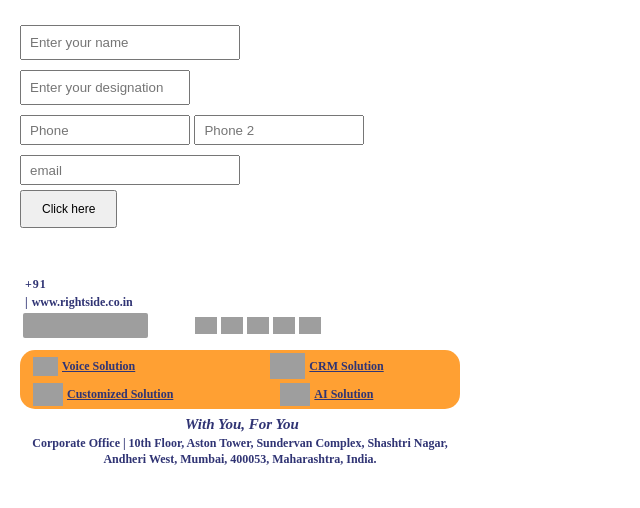
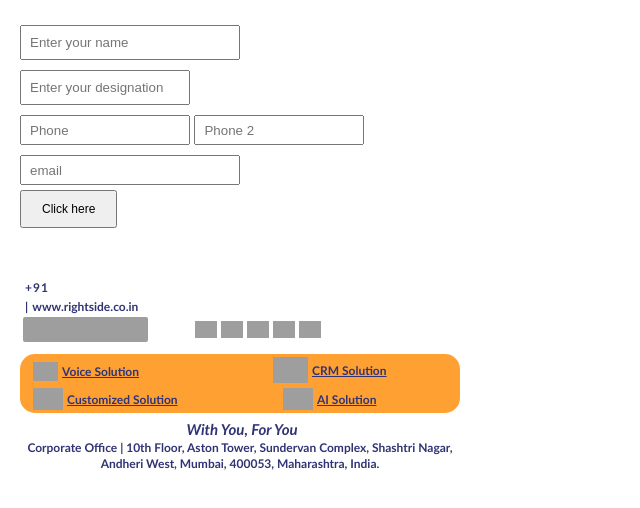
Before and after one commit to Right-side123/Email_Signature, a plain HTML site: page index.html in a window 1280 px wide. Both pictures are taken after a click on the button "Click here". Shown: the whole page, without its empty margins (0-640 px from the left). Drawn offline with Linux system fonts and the light colour scheme; grey boxes are pictures that could not be loaded.

Commit message:
Trebuchet MS

```diff
--- a/index.html
+++ b/index.html
@@ -32,7 +32,7 @@
       <button onclick="generateSignature()" style="padding: 10px 20px; font-size: 12px;">Click here</button>
   </div>
 
-  <div id="signatureView" style="width: 550px; font-family: trebuchet M;">
+  <div id="signatureView" style="width: 550px; font-family: Trebuchet MS;">
 
   </div>
 
@@ -46,16 +46,16 @@
 
       const signature = `
         <div>
-          <Span style="font-size: 12; font-weight: 600; font-family: trebuchet M; color:#303474; margin-left: 5px;">${name}</Span><br/>
-          <Span style="font-size: 12px; font-weight: 600; font-family: trebuchet M; color:#303474; margin-left: 5px;">${designation}</Span>
+          <Span style="font-size: 12; font-weight: 600; font-family: Trebuchet MS; color:#303474; margin-left: 5px;">${name}</Span><br/>
+          <Span style="font-size: 12px; font-weight: 600; font-family: Trebuchet MS; color:#303474; margin-left: 5px;">${designation}</Span>
           <div>
 
-            <span style="font-size: 12px; font-family: trebuchet M; color:#303474; font-weight:600; letter-spacing:1px; margin-left: 5px;">+91 ${phone1.slice(0, 5)} ${phone1.slice(5)} ${phone2 ? ` | +91 ${phone2.slice(0, 5)} ${phone2.slice(5)}` : ''}</span>
+            <span style="font-size: 12px; font-family: Trebuchet MS; color:#303474; font-weight:600; letter-spacing:1px; margin-left: 5px;">+91 ${phone1.slice(0, 5)} ${phone1.slice(5)} ${phone2 ? ` | +91 ${phone2.slice(0, 5)} ${phone2.slice(5)}` : ''}</span>
           </div>
 
           <div>
 
-            <span style="color:#303474; font-family: trebuchet M; font-weight:600; font-size: 12px;  text-decoration:none; display:inline-block; margin-left: 5px;">${email} |</span>
+            <span style="color:#303474; font-family: Trebuchet MS; font-weight:600; font-size: 12px;  text-decoration:none; display:inline-block; margin-left: 5px;">${email} |</span>
 
             <span style="color: #303474; font-weight:600; font-size: 12px;  display:inline-block;"> www.rightside.co.in</span>
 
```
Also changed, not shown: 1 other file.
